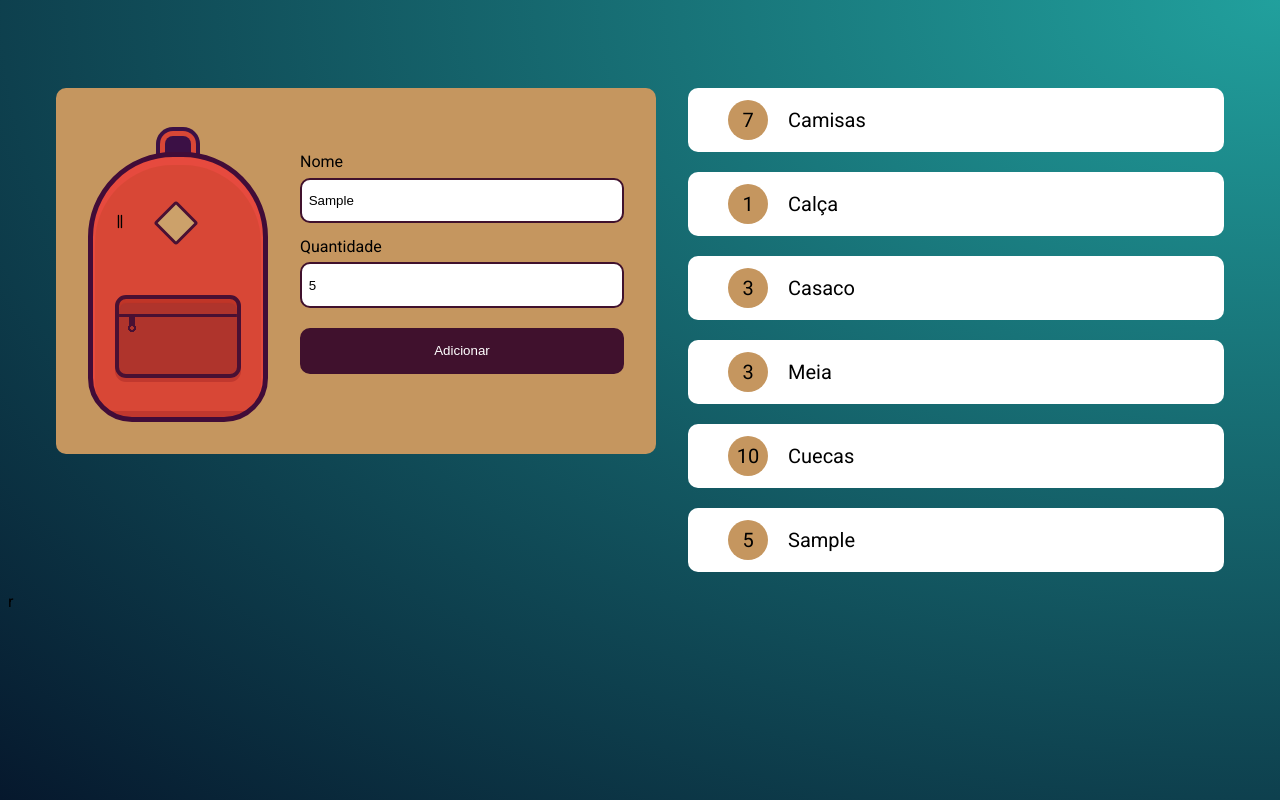
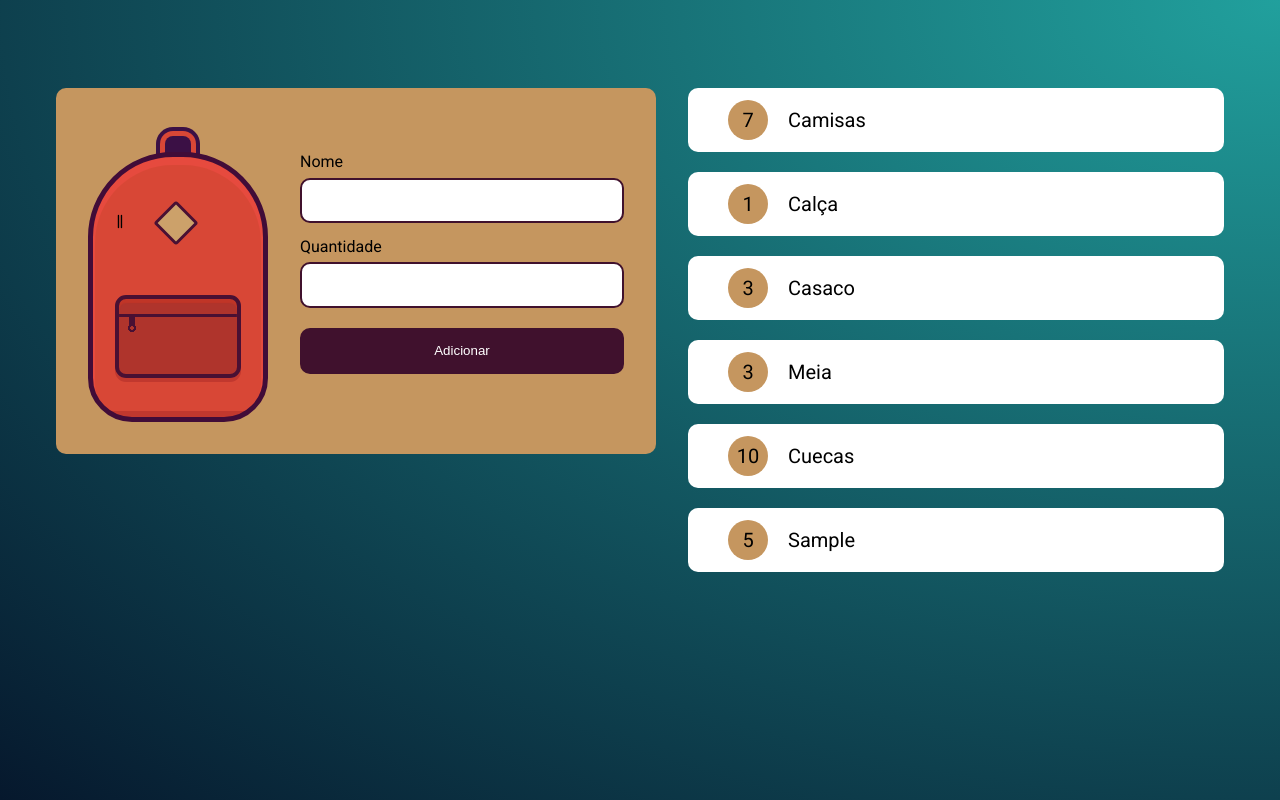
Before and after one commit to IgorNatann/projetoMochilaDeViagem, a plain HTML site: page index.html in a window 1280 px wide. Both pictures are taken after typing "Sample", "5" into the empty fields and a click on the input "Adicionar". Drawn offline with Linux system fonts and the light colour scheme.

Commit message:
commit push no array de itens

```diff
--- a/index.html
+++ b/index.html
@@ -35,7 +35,7 @@
         </ul>
     </main>
 
-    <script src="./js/main.js"></script>r
+    <script src="./js/main.js"></script>
 </body>
 
 </html>
--- a/js/main.js
+++ b/js/main.js
@@ -1,10 +1,17 @@
 const form = document.getElementById("novoItem")
 const lista = document.getElementById("lista")
+const itens = []
 
 form.addEventListener("submit", (evento) => {
     evento.preventDefault()
 
-    criaElemento(evento.target.elements['nome'].value, evento.target.elements['quantidade'].value)
+    const nome = evento.target.elements['nome']
+    const quantidade = evento.target.elements['quantidade']
+
+    criaElemento(nome.value, quantidade.value)
+
+    nome.value = ""
+    quantidade.value = ""
 })
 
 function criaElemento(nome, quantidade) {
@@ -18,4 +25,14 @@ function criaElemento(nome, quantidade) {
     novoItem.innerHTML += nome
 
     lista.appendChild(novoItem)
+
+    // Salvando os inputs no localStorage para não perdelas ao recarregar o navegador.
+    const itemAtual = {
+        "nome": nome,
+        "quantidade": quantidade
+    }
+
+    itens.push(itemAtual)
+
+    localStorage.setItem("item", JSON.stringify(itens))
 }
```
